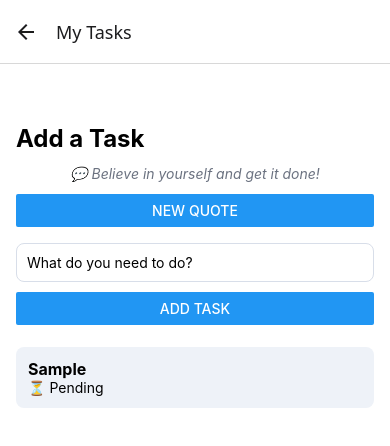
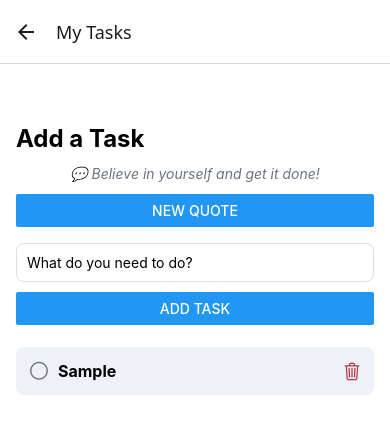
Before and after one commit to gianren17solana/Week1Labs, a React Native app: screen /AddTask in a window 390 px wide. Both pictures are taken after typing "Sample" into the empty fields and a click on the button "ADD TASK". Shown: the top 446 px of the page. Built offline with nearby package versions, Linux system fonts and the light colour scheme; no server answers.

Commit message:
Lab 10: Icons, delete feature, and shared theme

```diff
--- a/app.json
+++ b/app.json
@@ -6,6 +6,11 @@
     "orientation": "portrait",
     "icon": "./assets/icon.png",
     "userInterfaceStyle": "light",
+    "splash": {
+      "image": "./assets/splash-icon.png",
+      "resizeMode": "contain",
+      "backgroundColor": "#1B2A4A"
+    },
     "ios": {
       "supportsTablet": true
     },
--- a/components/TaskCard.js
+++ b/components/TaskCard.js
@@ -1,21 +1,50 @@
 import { View, Text, StyleSheet, Pressable } from 'react-native';
-export default function TaskCard({ title, done, onToggle }) {
+
+import { Ionicons } from '@expo/vector-icons';
+import { colors } from '../theme';
+
+export default function TaskCard({ title, done, onToggle, onDelete }) {
 
 return (
 
-<Pressable onPress={onToggle} style={styles.card}>
+<View style={styles.card}>
+    <Pressable onPress={onToggle} style={styles.left}>
+
+<Ionicons
+
+name={done ? 'checkmark-circle' : 'ellipse-outline'}
+
+size={22}
+
+color={done ? colors.teal : colors.gray}
+
+/>
+
 <Text style={styles.title}>{title}</Text>
-<Text>{done ? '✅ Done' : '⏳ Pending'}</Text>
 
 </Pressable>
+<Pressable onPress={onDelete}>
+
+<Ionicons name="trash-outline" size={20} color={colors.red} />
+
+</Pressable>
+</View>
 );
 }
 
 const styles = StyleSheet.create({
 
-card: { padding: 12, marginVertical: 6, backgroundColor: '#EEF2F8', borderRadius: 8
-
+card: {
+flexDirection: 'row',
+justifyContent: 'space-between',
+alignItems: 'center',
+padding: 12,
+marginVertical: 6,
+backgroundColor: colors.lightBg,
+borderRadius: 8,
 },
 
+left: { flexDirection: 'row', alignItems: 'center', gap: 8 },
 title: { fontWeight: 'bold', fontSize: 16 },
+
 });
--- a/package.json
+++ b/package.json
@@ -3,6 +3,7 @@
   "version": "1.0.0",
   "main": "index.js",
   "dependencies": {
+    "@expo/vector-icons": "^15.0.2",
     "@react-native-async-storage/async-storage": "2.2.0",
     "@react-navigation/native": "^7.3.18",
     "@react-navigation/native-stack": "^7.18.10",
--- a/screens/AddTaskScreen.js
+++ b/screens/AddTaskScreen.js
@@ -46,6 +46,9 @@
       )
     );
   }
+  function handleDeleteTask(id) {
+    setTasks(tasks.filter((t) => t.id !== id));
+  }
 
   return (
     <View style={styles.container}>
@@ -88,6 +91,7 @@
             title={item.title}
             done={item.done}
             onToggle={() => handleToggleTask(item.id)}
+            onDelete={() => handleDeleteTask(item.id)}
           />
         )}
         ListEmptyComponent={
--- /dev/null
+++ b/theme.js
@@ -0,0 +1,9 @@
+export const colors = {
+navy: '#1B2A4A',
+teal: '#1E8A7A',
+orange: '#E07A2C',
+red: '#B23A48',
+lightBg: '#EEF2F8',
+white: '#FFFFFF',
+gray: '#6B7280',
+};
```
Also changed, not shown: 1 other file (tests, documents, lock files or other folders).
